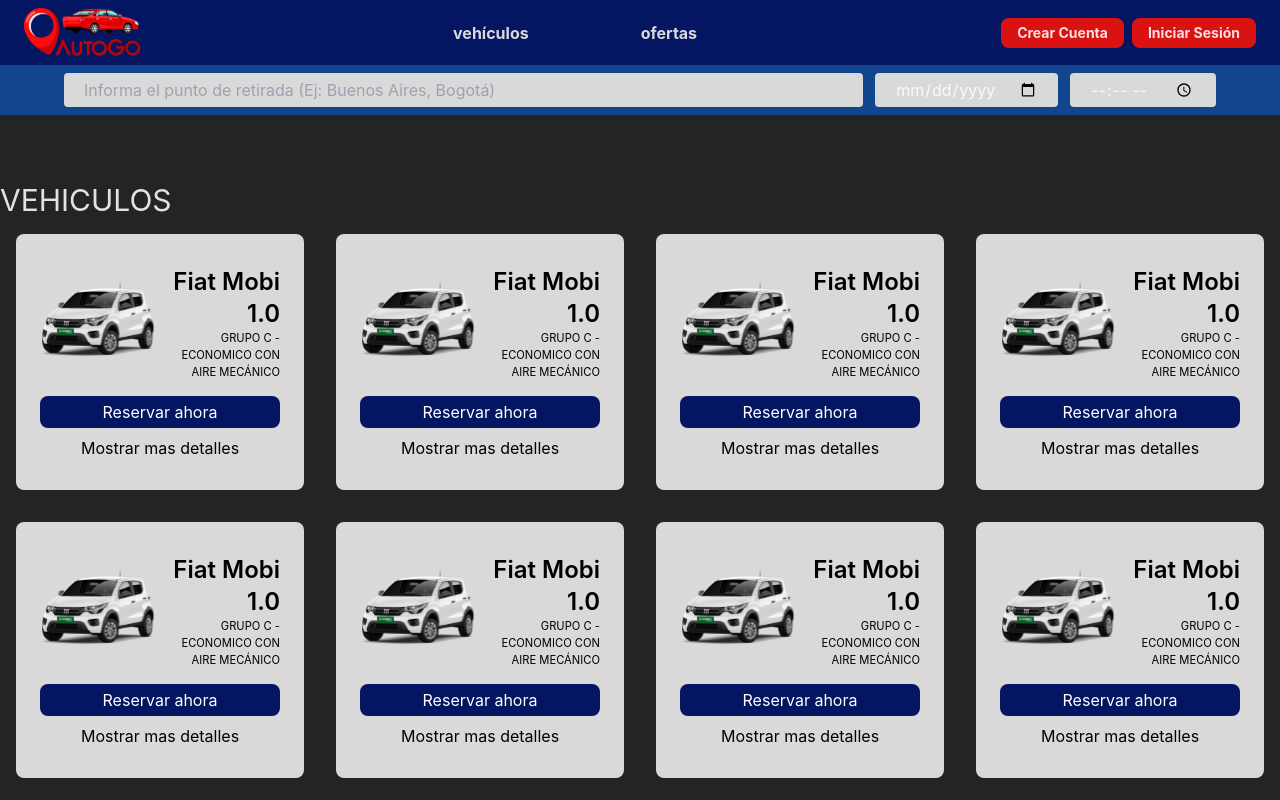
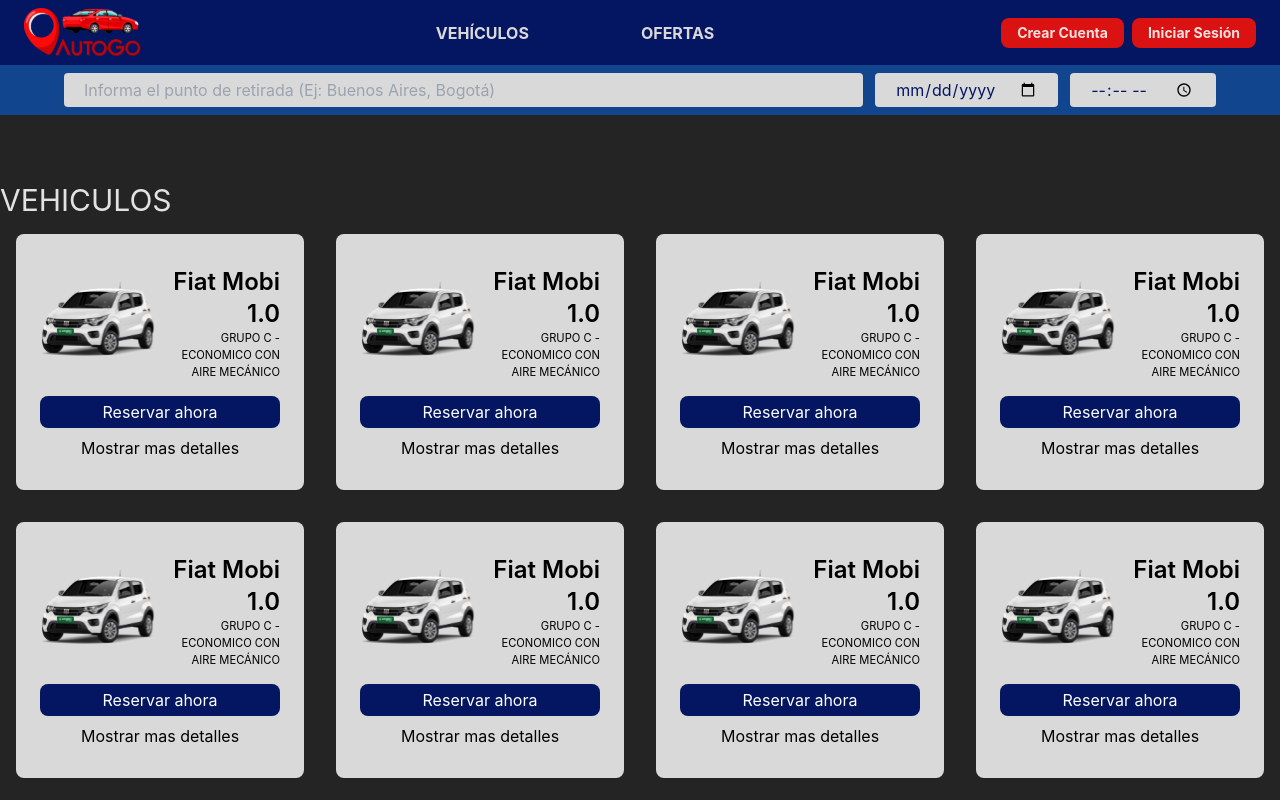
Before and after one commit to pablo-ambrogio/proyecto-final-CDT, a React (Vite) app: page / in a window 1280 px wide. Shown: the top 800 px of the page. Built offline with nearby package versions, Linux system fonts and the light colour scheme; a web font is replaced by a local one.

Commit message:
se cambio estilos de alerta en header2

```diff
--- a/src/components/common/header/Navbar.jsx
+++ b/src/components/common/header/Navbar.jsx
@@ -27,13 +27,13 @@
                         <div class="text-md lg:flex-grow flex justify-center gap-24">
                             <Link
                                 to="/"
-                                className="font-bold block mt-4 lg:inline-block lg:mt-0 text-grey hover:text-red over:transition-in-out duration-300 mr-4"
+                                className="uppercase font-bold block mt-4 lg:inline-block lg:mt-0 text-grey hover:text-red over:transition-in-out duration-300 mr-4"
                             >
                                 vehículos
                             </Link>
                             <Link
                                 to="/offers"
-                                className="font-bold block mt-4 lg:inline-block lg:mt-0 text-grey hover:text-red over:transition-in-out duration-300 mr-4"
+                                className="uppercase font-bold block mt-4 lg:inline-block lg:mt-0 text-grey hover:text-red over:transition-in-out duration-300 mr-4"
                                 onClick={() =>
                                     Swal.fire({
                                         confirmButtonColor: '#041562',
@@ -62,17 +62,17 @@
                 </nav>
                 <section className="flex bg-blue2 w-full px-16 py-2 gap-3">
                     <input
-                        className="rounded py-1 px-5 bg-grey flex-1"
+                        className="rounded py-1 px-5 bg-grey text-blue outline-none flex-1"
                         type="text"
                         placeholder="Informa el punto de retirada (Ej: Buenos Aires, Bogotá)"
                     />
                     <input
-                        className="rounded py-1 px-5 bg-grey"
+                        className="rounded py-1 px-5 bg-grey text-blue outline-none"
                         type="date"
                         placeholder="Fecha"
                     />
                     <input
-                        className="rounded py-1 px-5 bg-grey"
+                        className="rounded py-1 px-5 bg-grey text-blue outline-none"
                         type="time"
                         placeholder="hora"
                     />
```
